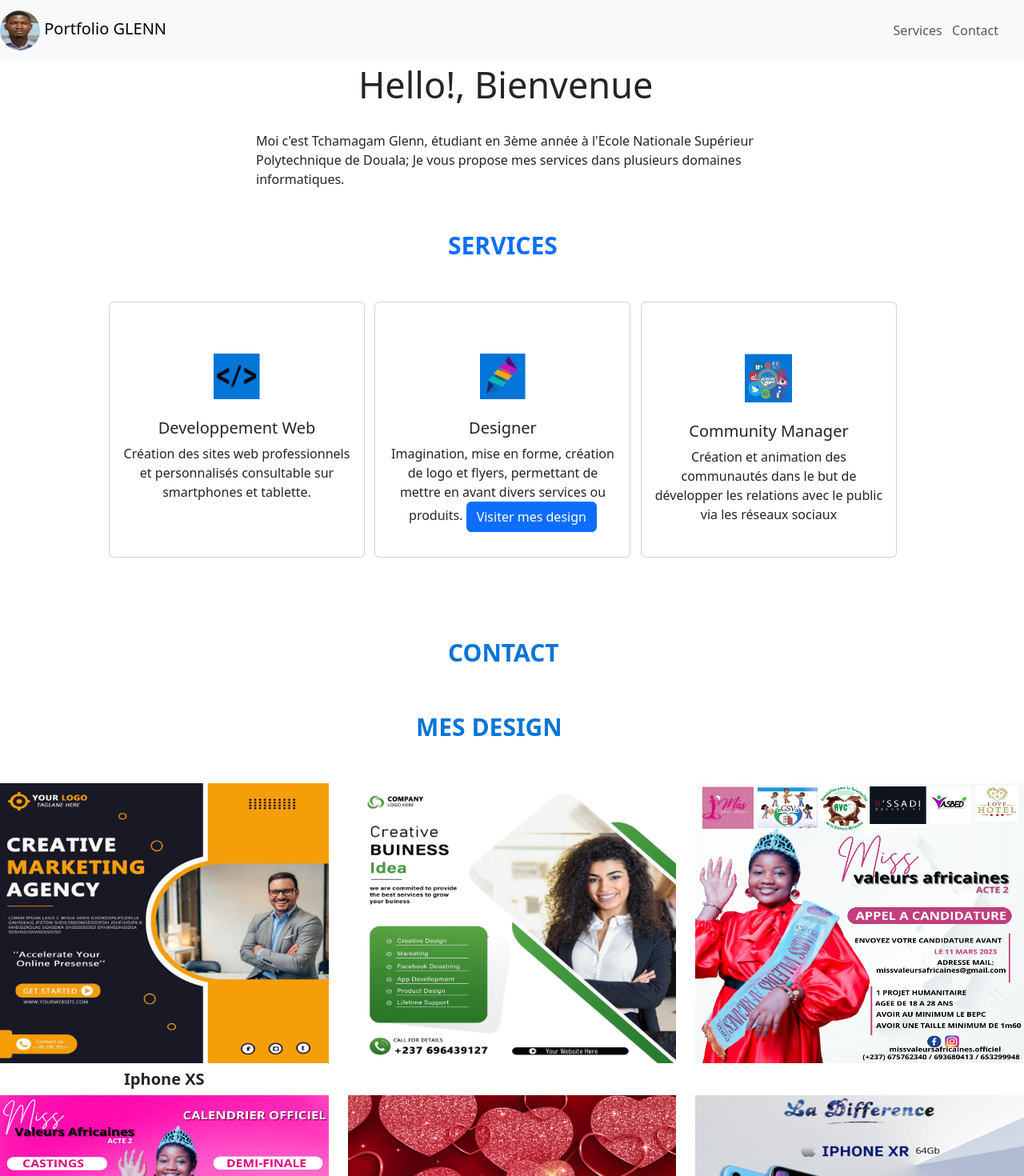
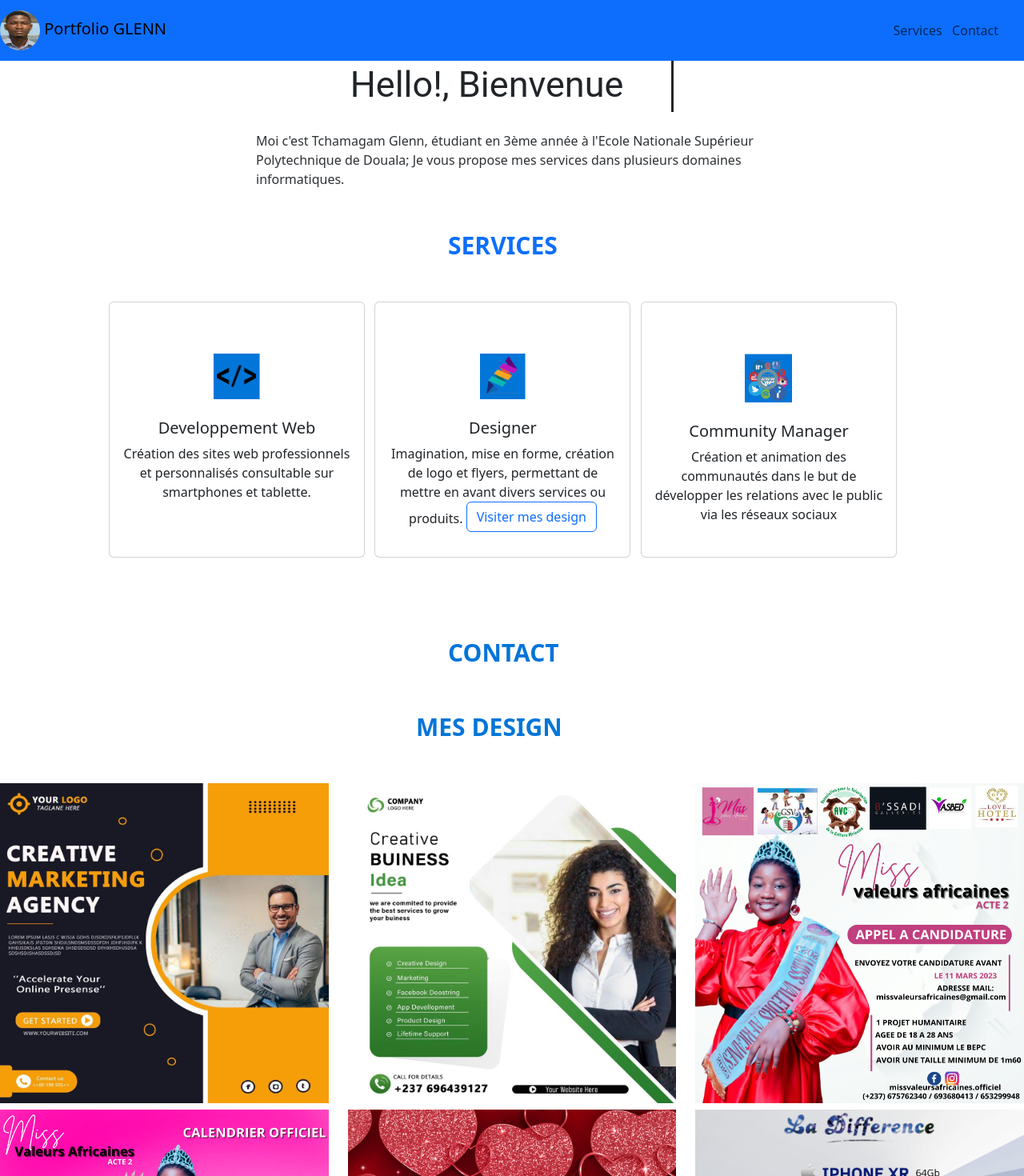
Before and after one commit to Glenn-Tcamagam/portflioglenn, an Angular app: page /galeriedesign in a window 1280 px wide. Shown: the top 1470 px of the page at 80% size. Built offline with nearby package versions, Linux system fonts and the light colour scheme.

Commit message:
sixieme commit

```diff
--- a/src/app/footer/footer.component.css
+++ b/src/app/footer/footer.component.css
@@ -9,3 +9,6 @@
   height: 23px;
   width: 23px;
 }
+#positionupward {
+  margin-left: 60%;
+}
--- a/src/app/footer/footer.component.html
+++ b/src/app/footer/footer.component.html
@@ -120,8 +120,22 @@
     </section>
     <!-- Section: Text -->
   </div>
+
   <!-- Grid container -->
-  <br />
+
+  <div id="positionupward">
+    <a href="#hello">
+      <div class="btn btn-outline-primary mb-2 rounded-circle shadow-4-strong">
+        <img
+          src="/assets/images/2b06.png"
+          height="20PX
+        "
+          class="icone"
+          alt=""
+        />
+      </div>
+    </a>
+  </div>
   <!-- Copyright -->
   <div class="text-center p-3" style="background-color: rgba(0, 0, 0, 0.2)">
     © 2023 Copyright:
@@ -129,6 +143,7 @@
       >portfolioglenn.vercel.app</a
     >
   </div>
+
   <!-- Copyright -->
 </footer>
 <!-- Footer -->
--- a/src/app/galeriedesign/galeriedesign.component.css
+++ b/src/app/galeriedesign/galeriedesign.component.css
@@ -7,21 +7,11 @@
 }
 
 img {
-  height: 350px;
-}
-
-#emojis {
-  height: 40px;
-  margin-top: -0.5rem;
-}
-h5 {
-  font-weight: bolder;
-  text-align: center;
-  margin-top: 0.5rem;
+  height: 400px;
 }
 
 @media screen and (max-width: 820px) {
-  #notregalerie {
+  #mesdesign {
     margin-left: 22rem;
   }
   img {
@@ -30,10 +20,11 @@
 }
 
 @media screen and (max-width: 450px) {
-  #notregalerie {
-    margin-left: 7rem;
+  #mesdesign {
+    margin-left: 8rem;
+    width: 16ch;
   }
   img {
-    height: 350px;
+    height: 400px;
   }
 }
--- a/src/app/galeriedesign/galeriedesign.component.html
+++ b/src/app/galeriedesign/galeriedesign.component.html
@@ -13,7 +13,7 @@
             src="/assets/images/photo_2023-02-22_16-05-44 (2).jpg"
             class="w-100"
           />
-          <h5>Iphone XS</h5>
+          <h5></h5>
         </div>
       </div>
 
@@ -26,6 +26,7 @@
             src="/assets/images/photo_2023-02-22_16-05-44.jpg"
             class="w-100"
           />
+          <h5></h5>
         </div>
       </div>
 
@@ -35,6 +36,7 @@
           data-ripple-color="light"
         >
           <img src="/assets/images/APPEL CANDIDATURE.png" class="w-100" />
+          <h5></h5>
         </div>
       </div>
 
@@ -44,6 +46,7 @@
           data-ripple-color="light"
         >
           <img src="assets/images/Calendrier MVA acte2.png" class="w-100" />
+          <h5></h5>
         </div>
       </div>
 
@@ -53,7 +56,7 @@
           data-ripple-color="light"
         >
           <img src="/assets/images/saint valentin 3.png" class="w-100" />
-          <h5>Iphone XS</h5>
+          <h5></h5>
         </div>
       </div>
 
@@ -63,6 +66,7 @@
           data-ripple-color="light"
         >
           <img src="assets/images/XR.png" class="w-100" />
+          <h5></h5>
         </div>
       </div>
 
@@ -72,6 +76,7 @@
           data-ripple-color="light"
         >
           <img src="assets/images/Menujournalier.png" class="w-100" />
+          <h5></h5>
         </div>
       </div>
 
@@ -81,6 +86,7 @@
           data-ripple-color="light"
         >
           <img src="assets/images/vente vetement2.png" class="w-100" />
+          <h5></h5>
         </div>
       </div>
 
@@ -93,6 +99,7 @@
             src="assets/images/Fete de la jeunesse ladifference 2 .png"
             class="w-100"
           />
+          <h5></h5>
         </div>
       </div>
     </div>
--- a/src/app/navbar/navbar.component.css
+++ b/src/app/navbar/navbar.component.css
@@ -1,7 +1,7 @@
 /* NAVBAR CSS */
 img:hover {
-  width: 90px;
-  height: 90px;
+  width: 80px;
+  height: 80px;
 }
 #flexmenu {
   display: flex;
@@ -12,14 +12,39 @@
   font-weight: bolder;
 }
 /* SERVICES CSS */
+.container {
+  display: grid;
+  margin: auto;
+}
 #hello {
+  width: 16ch;
+  margin: auto;
+  animation: tuto 3s steps(22), blink 0.5s step-end infinite alternate;
+  white-space: nowrap;
+  overflow: hidden;
+  border-right: 3px solid;
+  font-size: 45px;
+  font-family: "roboto", "sans-serif";
+}
+@keyframes tuto {
+  from {
+    width: 0;
+  }
+}
+@keyframes blink {
+  50% {
+    border-color: transparent;
+  }
+}
+/* #hello {
   margin: auto;
   width: 24rem;
   font-size: 45px;
   animation: fadeInAnimation ease 5s;
   animation-iteration-count: 1;
   animation-fill-mode: forwards;
-}
+} */
+
 @keyframes fadeInAnimation {
   0% {
     opacity: 0;
@@ -33,7 +58,7 @@
   margin-left: auto;
   margin-right: auto;
   width: 40rem;
-  animation: fadeInAnimation ease 5s;
+  animation: fadeInAnimation ease 7s;
   animation-iteration-count: 1;
   animation-fill-mode: forwards;
 }
@@ -82,7 +107,7 @@
   #hello {
     font-size: 20px;
     margin: auto;
-    width: 11rem;
+    width: 16ch;
 
     font-weight: bolder;
   }
--- a/src/app/navbar/navbar.component.html
+++ b/src/app/navbar/navbar.component.html
@@ -1,4 +1,4 @@
-<nav class="navbar fixed-top navbar-light bg-light">
+<nav class="navbar fixed-top navbar-light bg-primary" id="navbar">
   <a class="navbar-brand" href="#">
     <img
       src="/assets/images/Capture d’écran 2023-02-18 070921.png"
@@ -30,7 +30,9 @@
 <br /><br /><br />
 
 <div class="premier">
-  <div id="hello">Hello!, Bienvenue</div>
+  <div class="container">
+    <div id="hello">Hello!, Bienvenue</div>
+  </div>
   <br />
   <div id="presentation">
     Moi c'est Tchamagam Glenn, étudiant en 3ème année à l'Ecole Nationale
@@ -73,7 +75,7 @@
         <p class="card-text">
           Imagination, mise en forme, création de logo et flyers, permettant de
           mettre en avant divers services ou produits.
-          <a [routerLink]="['/galeriedesign']" class="btn btn-primary"
+          <a href="flyers.html" class="btn btn-outline-primary mb-2"
             >Visiter mes design</a
           >
         </p>
@@ -102,3 +104,7 @@
 <br /><br />
 <div id="contact">CONTACT</div>
 <br /><br />
+
+<!-- <div class="container">
+  <div class="ecrireautomatique">glenn deviendra tres</div>
+</div> -->
```
Also changed, not shown: src/assets/images/2b06.png (added).
